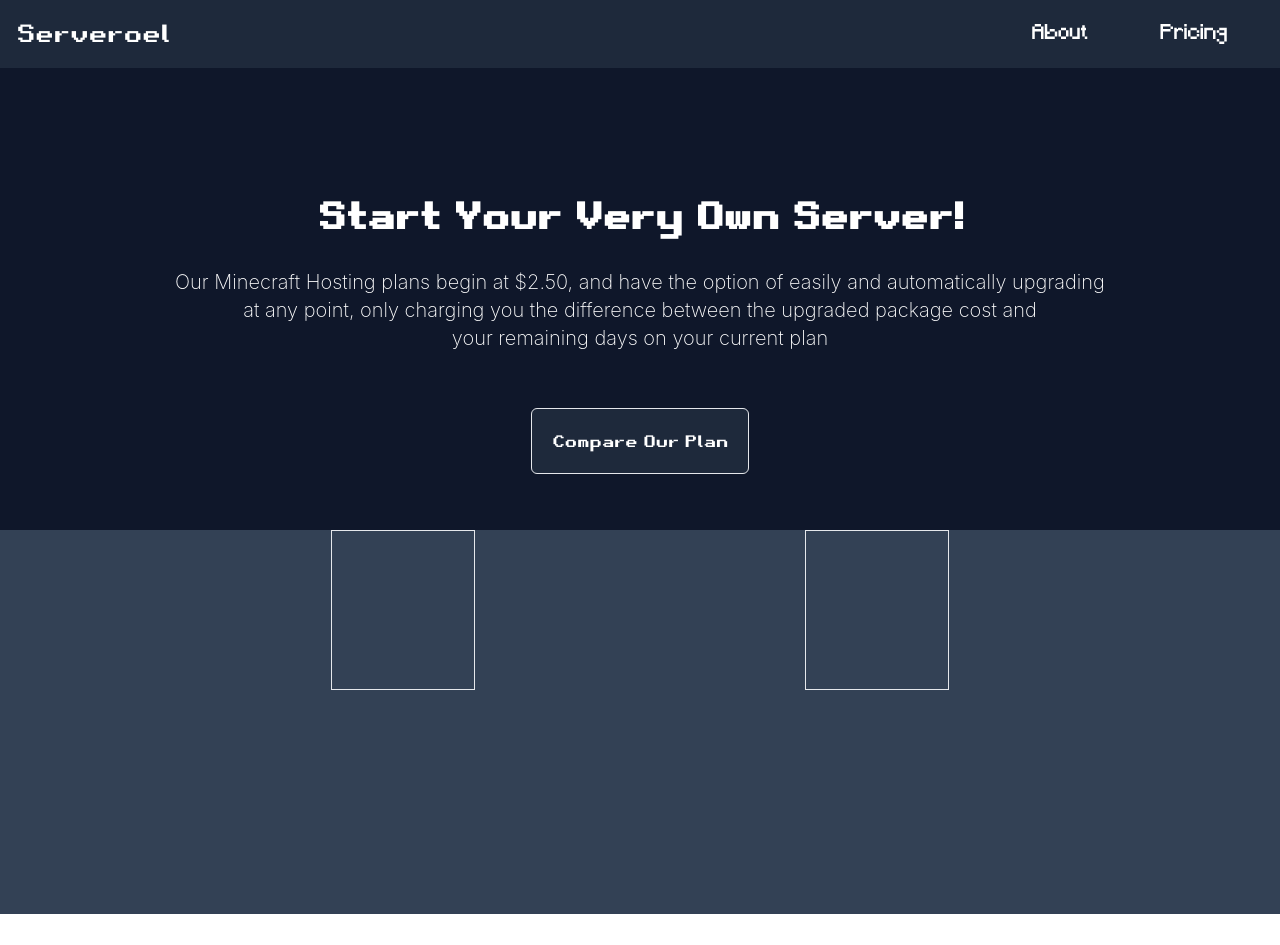
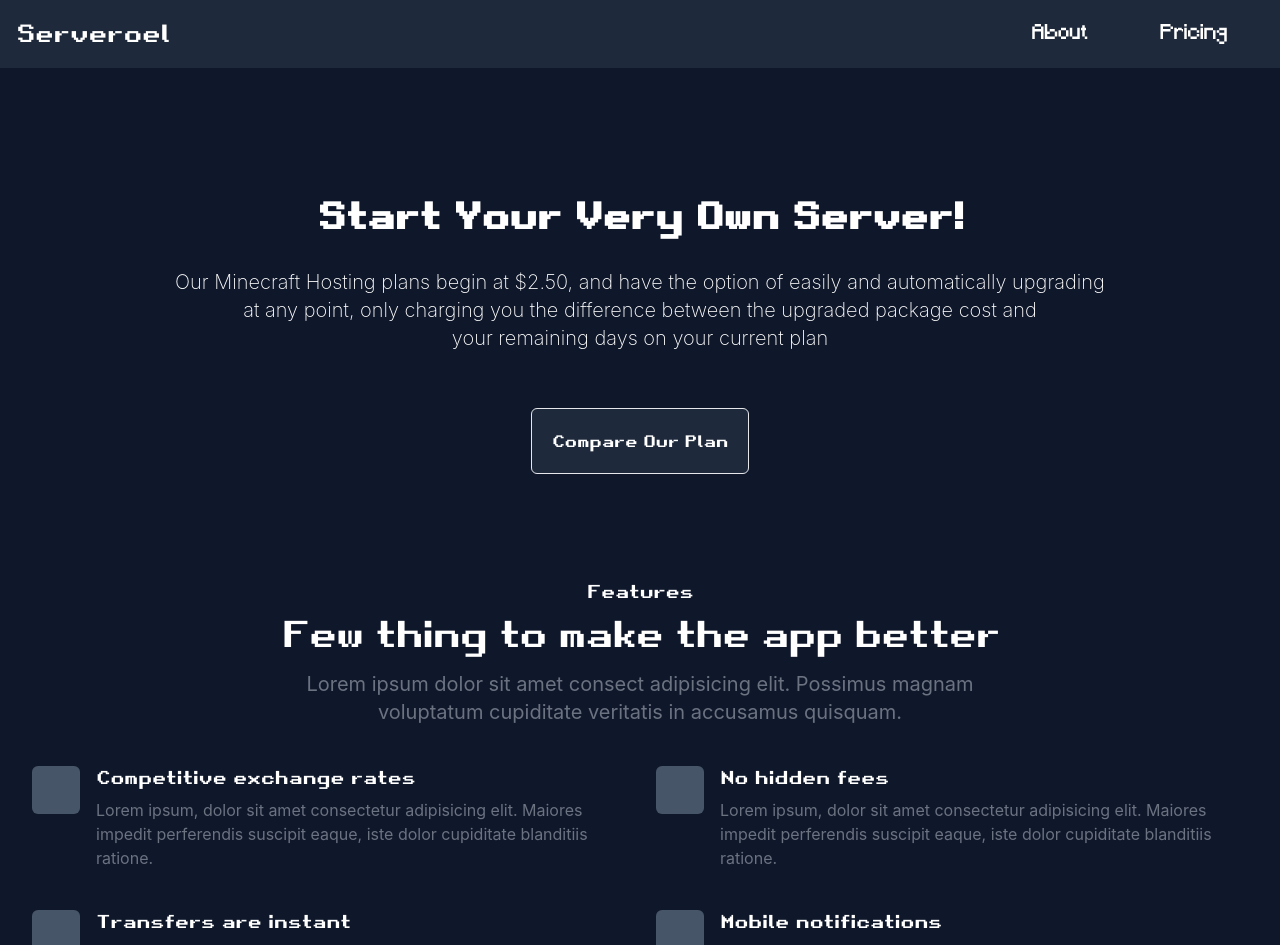
Before and after one commit to jeksilaen/roel-server-ui, a React (Create React App) app: page / in a window 1280 px wide. Shown: the top 945 px of the page. Before the commit the page ends 914 px from the top, so only its background shows below. Built offline with nearby package versions, Linux system fonts and the light colour scheme.

Commit message:
fix card and add features

```diff
--- a/package.json
+++ b/package.json
@@ -9,7 +9,7 @@
     "react": "^18.2.0",
     "react-dom": "^18.2.0",
     "react-router-dom": "^6.3.0",
-    "react-scripts": "5.0.1",
+    "react-scripts": "^5.0.1",
     "web-vitals": "^2.1.4"
   },
   "scripts": {
--- a/src/components/Card.js
+++ b/src/components/Card.js
@@ -2,12 +2,14 @@
 
 const Card = () => {
   return (
-    <div className=' h-2'>
-        <div className='flex justify-evenly bg-slate-700 h-96'>
-            <div className='border w-36 h-40'></div>
-            <div className='border w-36 h-40'></div>
+        <div className='flex flex-wrap justify-center bg-slate-900 h-96 pt-10'>
+            <div className='border w-96 h-56 transition ease-in hover:bg-slate-500 mx-10 text-white hover:text-black'>
+              <h1 className='font-retroGaming text-3xl text-center mt-10'>Minecraft Server</h1>
+            </div>
+            <div className='border w-96 h-56 transition ease-in hover:bg-slate-500 mx-10 text-white hover:text-black'>
+              <h1 className='font-retroGaming text-3xl text-center mt-10'>Game Server</h1>
+            </div>
         </div>
-    </div>
   )
 }
 
--- /dev/null
+++ b/src/components/Features.js
@@ -0,0 +1,60 @@
+import React from 'react'
+
+const features = [
+  {
+    name: 'Competitive exchange rates',
+    description:
+      'Lorem ipsum, dolor sit amet consectetur adipisicing elit. Maiores impedit perferendis suscipit eaque, iste dolor cupiditate blanditiis ratione.'
+  },
+  {
+    name: 'No hidden fees',
+    description:
+      'Lorem ipsum, dolor sit amet consectetur adipisicing elit. Maiores impedit perferendis suscipit eaque, iste dolor cupiditate blanditiis ratione.'
+  },
+  {
+    name: 'Transfers are instant',
+    description:
+      'Lorem ipsum, dolor sit amet consectetur adipisicing elit. Maiores impedit perferendis suscipit eaque, iste dolor cupiditate blanditiis ratione.'
+  },
+  {
+    name: 'Mobile notifications',
+    description:
+      'Lorem ipsum, dolor sit amet consectetur adipisicing elit. Maiores impedit perferendis suscipit eaque, iste dolor cupiditate blanditiis ratione.'
+  },
+]
+
+const Features = () => {
+  return (
+    <div className="py-12 bg-slate-900">
+    <div className="max-w-7xl mx-auto px-4 sm:px-6 lg:px-8">
+      <div className="lg:text-center">
+        <h2 className="text-lg text-white font-retroGaming">Features</h2>
+        <p className="mt-2 text-3xl leading-8 font-retroGaming tracking-tight text-white sm:text-4xl sm:tracking-tight">
+          Few thing to make the app better
+        </p>
+        <p className="mt-4 max-w-2xl text-xl text-gray-500 lg:mx-auto">
+          Lorem ipsum dolor sit amet consect adipisicing elit. Possimus magnam voluptatum cupiditate veritatis in
+          accusamus quisquam.
+        </p>
+      </div>
+
+      <div className="mt-10">
+        <dl className="space-y-10 md:space-y-0 md:grid md:grid-cols-2 md:gap-x-8 md:gap-y-10">
+          {features.map((feature) => (
+            <div key={feature.name} className="relative">
+              <dt>
+                <div className="absolute flex items-center justify-center h-12 w-12 rounded-md bg-slate-600 text-white">
+                </div>
+                <p className="ml-16 text-lg leading-6 font-retroGaming text-white">{feature.name}</p>
+              </dt>
+              <dd className="mt-2 ml-16 text-base text-gray-500">{feature.description}</dd>
+            </div>
+          ))}
+        </dl>
+      </div>
+    </div>
+  </div>
+  )
+}
+
+export default Features
--- a/src/index.js
+++ b/src/index.js
@@ -2,7 +2,7 @@
 import ReactDOM from 'react-dom/client';
 import './index.css';
 import App from './App';
-import './app.css'
+import './App.css'
 import { BrowserRouter } from 'react-router-dom';
 
 const root = ReactDOM.createRoot(document.getElementById('root'));
--- a/src/pages/Home.js
+++ b/src/pages/Home.js
@@ -1,11 +1,13 @@
 import React from 'react'
 import Card from '../components/Card'
 import Hero from '../components/Hero'
+import Features from '../components/Features'
 
 const Home = (props) => {
   return (
     <>
       <Hero/>
+      <Features/>
       <Card/>
     </>
   )
```
Also changed, not shown: 1 other file (tests, documents, lock files or other folders).
